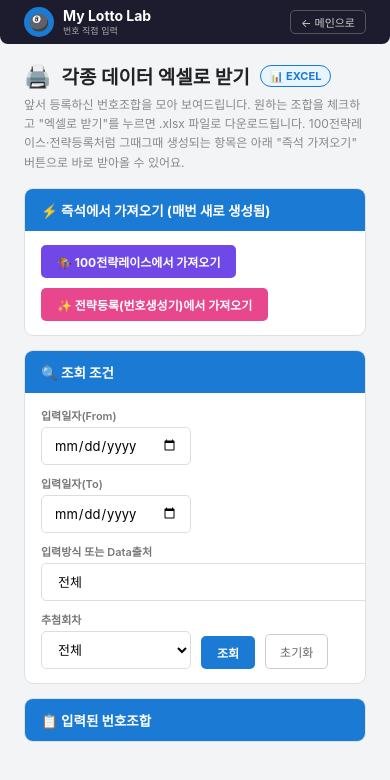
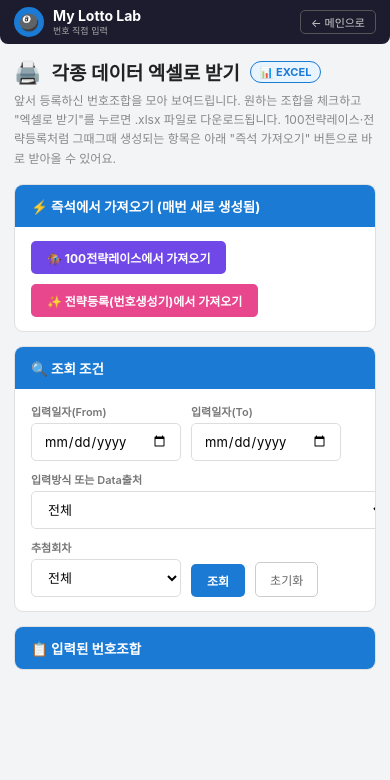
Before and after one commit to mylottolab/my-lotto-lab, a plain HTML site: page lotto_data_excel.html in a window 390 px wide. Drawn offline with Linux system fonts and the light colour scheme; no server answers; a script that the page names is missing.

Commit message:
Update lotto_data_excel.html

```diff
--- a/lotto_data_excel.html
+++ b/lotto_data_excel.html
@@ -76,6 +76,11 @@ tr.checked td{background:#fff8e1;}
 .tag-strategy{color:#7048e8;background:#f0ecff;}
 .tag-race{color:#7048e8;background:#f0ecff;}
 .tag-generator{color:#e8478e;background:#fff0f6;}
+
+@media (max-width:680px){
+  .header-inner{padding:0 14px;height:auto;min-height:44px;}
+  .wrap{padding:14px 14px 60px;}
+}
 </style>
 </head>
 <body>
```
